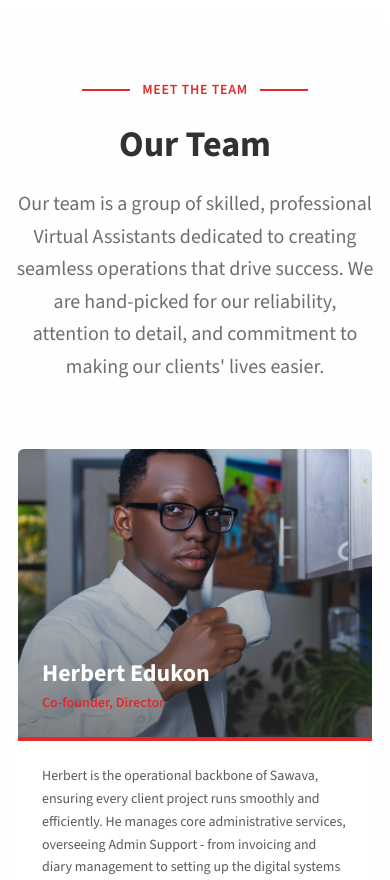
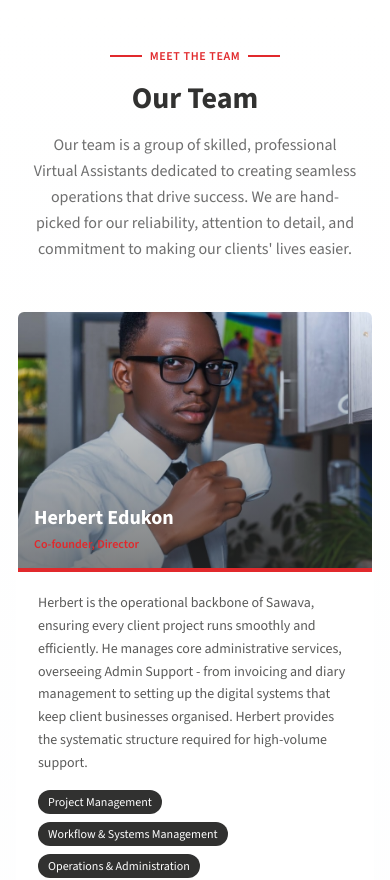
Before and after one commit to MauriceNgicho/digital_media, a Next.js app: page / in a window 390 px wide. Shown: the part 8000-8880 px from the top of the page. Built offline with nearby package versions, Linux system fonts and the light colour scheme.

Commit message:
Added images

```diff
--- a/components/TeamAndDifferentiation.js
+++ b/components/TeamAndDifferentiation.js
@@ -1,5 +1,4 @@
 'use client';
-
 import { motion } from 'framer-motion';
 import Image from 'next/image';
 import useScrollAnimation from '@/hooks/useScrollAnimation';
@@ -20,7 +19,7 @@ export default function TeamAndDifferentiation() {
       role: 'Co-founder, CTO',
       description: 'As Chief Technology Officer, Simon oversees all technical strategy and delivery systems. He is the architect behind our future-proof digital infrastructure, focusing on Web Support (design, migration, and maintenance) and ensuring our Social Media Support tools are secure and high-performing. Simon builds the robust solutions that allow the team to deliver complex services reliably.',
       image: '/images/team/simon.jpeg',
-      expertise: [ 'System Architecture/Design', 'Infrastructure Management', 'Tech Strategy & Leadership' ]
+      expertise: ['System Architecture/Design', 'Infrastructure Management', 'Tech Strategy & Leadership']
     },
     {
       name: 'Ken Joe Mwenda',
@@ -41,7 +40,7 @@ export default function TeamAndDifferentiation() {
   const differentiators = [
     {
       icon: (
-        <svg className="w-12 h-12" fill="none" stroke="currentColor" viewBox="0 0 24 24">
+        <svg className="w-10 h-10 sm:w-12 sm:h-12" fill="none" stroke="currentColor" viewBox="0 0 24 24">
           <path strokeLinecap="round" strokeLinejoin="round" strokeWidth={2} d="M9 12l2 2 4-4m5.618-4.016A11.955 11.955 0 0112 2.944a11.955 11.955 0 01-8.618 3.04A12.02 12.02 0 003 9c0 5.591 3.824 10.29 9 11.622 5.176-1.332 9-6.03 9-11.622 0-1.042-.133-2.052-.382-3.016z" />
         </svg>
       ),
@@ -50,7 +49,7 @@ export default function TeamAndDifferentiation() {
     },
     {
       icon: (
-        <svg className="w-12 h-12" fill="none" stroke="currentColor" viewBox="0 0 24 24">
+        <svg className="w-10 h-10 sm:w-12 sm:h-12" fill="none" stroke="currentColor" viewBox="0 0 24 24">
           <path strokeLinecap="round" strokeLinejoin="round" strokeWidth={2} d="M13 10V3L4 14h7v7l9-11h-7z" />
         </svg>
       ),
@@ -59,7 +58,7 @@ export default function TeamAndDifferentiation() {
     },
     {
       icon: (
-        <svg className="w-12 h-12" fill="none" stroke="currentColor" viewBox="0 0 24 24">
+        <svg className="w-10 h-10 sm:w-12 sm:h-12" fill="none" stroke="currentColor" viewBox="0 0 24 24">
           <path strokeLinecap="round" strokeLinejoin="round" strokeWidth={2} d="M12 8c-1.657 0-3 .895-3 2s1.343 2 3 2 3 .895 3 2-1.343 2-3 2m0-8c1.11 0 2.08.402 2.599 1M12 8V7m0 1v8m0 0v1m0-1c-1.11 0-2.08-.402-2.599-1M21 12a9 9 0 11-18 0 9 9 0 0118 0z" />
         </svg>
       ),
@@ -88,34 +87,41 @@ export default function TeamAndDifferentiation() {
   };
 
   return (
-    <section id="team" className="py-20 bg-gradient-to-b from-white to-gray-50" ref={ref}>
+    <section
+      id="team"
+      className="py-12 sm:py-16 md:py-20 bg-gradient-to-b from-white to-gray-50"
+      ref={ref}
+    >
       <div className="max-w-7xl mx-auto px-4 sm:px-6 lg:px-8">
 
         {/* Our Team Section */}
         <motion.div
-          className="text-center mb-16"
+          className="text-center mb-12 sm:mb-14 md:mb-16"
           initial={{ opacity: 0, y: 20 }}
           animate={isVisible ? { opacity: 1, y: 0 } : {}}
           transition={{ duration: 0.6 }}
         >
           {/* Section Label */}
-          <div className="flex items-center justify-center gap-3 mb-6">
-            <div className="w-12 h-0.5 bg-[#e1292c]"></div>
-            <span className="text-[#e1292c] font-semibold tracking-wider uppercase text-sm">Meet The Team</span>
-            <div className="w-12 h-0.5 bg-[#e1292c]"></div>
+          <div className="flex items-center justify-center gap-2 sm:gap-3 mb-4 sm:mb-6">
+            <div className="w-8 sm:w-10 md:w-12 h-0.5 bg-[#e1292c]"></div>
+            <span className="text-[#e1292c] font-semibold tracking-wider uppercase text-xs sm:text-sm">
+              Meet The Team
+            </span>
+            <div className="w-8 sm:w-10 md:w-12 h-0.5 bg-[#e1292c]"></div>
           </div>
 
-          <h2 className="text-4xl md:text-5xl font-display font-bold text-[#313130] mb-6">
+          <h2 className="text-3xl sm:text-4xl md:text-5xl font-display font-bold text-[#313130] mb-4 sm:mb-6 px-4">
             Our Team
           </h2>
-          <p className="text-xl text-[#313130]/70 max-w-4xl mx-auto leading-relaxed">
+
+          <p className="text-base sm:text-lg md:text-xl text-[#313130]/70 max-w-4xl mx-auto leading-relaxed px-4">
             Our team is a group of skilled, professional Virtual Assistants dedicated to creating seamless operations that drive success. We are hand-picked for our reliability, attention to detail, and commitment to making our clients&apos; lives easier.
           </p>
         </motion.div>
 
         {/* Team Grid - 2x2 Layout */}
         <motion.div
-          className="grid grid-cols-1 md:grid-cols-2 gap-8 mb-24 max-w-5xl mx-auto"
+          className="grid grid-cols-1 md:grid-cols-2 gap-6 sm:gap-8 mb-16 sm:mb-20 md:mb-24 max-w-5xl mx-auto"
           variants={container}
           initial="hidden"
           animate={isVisible ? 'visible' : 'hidden'}
@@ -126,34 +132,37 @@ export default function TeamAndDifferentiation() {
               variants={item}
               className="bg-white rounded-lg overflow-hidden group hover:shadow-2xl transition-all duration-500 border-2 border-transparent hover:border-[#e1292c]/20"
             >
-              <div className="relative h-72 overflow-hidden">
+              <div className="relative h-64 sm:h-72 md:h-80 overflow-hidden">
                 <Image
                   src={member.image}
                   alt={member.name}
                   width={400}
-                  height={288}
+                  height={320}
                   className="w-full h-full object-cover object-top transition-opacity duration-700"
                   style={{ objectPosition: '50% 30%' }}
                 />
-                {/* Red gradient overlay on hover */}
+                {/* Gradient overlay */}
                 <div className="absolute inset-0 bg-gradient-to-t from-[#313130] via-[#313130]/50 to-transparent opacity-60 group-hover:opacity-80 transition-opacity duration-500" />
 
                 {/* Name overlay on image */}
-                <div className="absolute bottom-0 left-0 right-0 p-6 text-white z-10">
-                  <h3 className="text-2xl font-display font-bold mb-1">
+                <div className="absolute bottom-0 left-0 right-0 p-4 sm:p-6 text-white z-10">
+                  <h3 className="text-xl sm:text-2xl font-display font-bold mb-1">
                     {member.name}
                   </h3>
-                  <p className="text-[#e1292c] font-semibold text-sm">
+                  <p className="text-[#e1292c] font-semibold text-xs sm:text-sm">
                     {member.role}
                   </p>
                 </div>
 
                 {/* Red accent corner */}
-                <div className="absolute top-0 right-0 w-16 h-16 bg-[#e1292c] opacity-0 group-hover:opacity-100 transition-opacity duration-500" style={{ clipPath: 'polygon(100% 0, 0 0, 100% 100%)' }}></div>
+                <div
+                  className="absolute top-0 right-0 w-12 h-12 sm:w-16 sm:h-16 bg-[#e1292c] opacity-0 group-hover:opacity-100 transition-opacity duration-500"
+                  style={{ clipPath: 'polygon(100% 0, 0 0, 100% 100%)' }}
+                ></div>
               </div>
 
-              <div className="p-6 border-t-4 border-[#e1292c]">
-                <p className="text-[#313130]/80 leading-relaxed mb-4 text-sm">
+              <div className="p-5 sm:p-6 border-t-4 border-[#e1292c]">
+                <p className="text-[#313130]/80 leading-relaxed mb-4 text-sm sm:text-base">
                   {member.description}
                 </p>
 
@@ -161,7 +170,7 @@ export default function TeamAndDifferentiation() {
                   {member.expertise.map((skill, skillIndex) => (
                     <span
                       key={skillIndex}
-                      className="px-3 py-1 bg-[#313130] text-white text-xs rounded-full font-medium hover:bg-[#e1292c] transition-colors duration-300 cursor-default"
+                      className="px-2.5 py-1 sm:px-3 bg-[#313130] text-white text-xs rounded-full font-medium hover:bg-[#e1292c] transition-colors duration-300 cursor-default"
                     >
                       {skill}
                     </span>
@@ -173,12 +182,12 @@ export default function TeamAndDifferentiation() {
         </motion.div>
 
         {/* Divider */}
-        <div className="relative mb-20">
+        <div className="relative mb-14 sm:mb-16 md:mb-20">
           <div className="absolute inset-0 flex items-center">
             <div className="w-full border-t border-gray-200"></div>
           </div>
           <div className="relative flex justify-center">
-            <div className="bg-gradient-to-b from-white to-gray-50 px-8">
+            <div className="bg-gradient-to-b from-white to-gray-50 px-6 sm:px-8">
               <div className="w-3 h-3 bg-[#e1292c] rotate-45"></div>
             </div>
           </div>
@@ -186,28 +195,31 @@ export default function TeamAndDifferentiation() {
 
         {/* What Makes Us Different Section */}
         <motion.div
-          className="text-center mb-16"
+          className="text-center mb-12 sm:mb-14 md:mb-16"
           initial={{ opacity: 0, y: 20 }}
           animate={isVisible ? { opacity: 1, y: 0 } : {}}
           transition={{ delay: 0.4, duration: 0.6 }}
         >
           {/* Section Label */}
-          <div className="flex items-center justify-center gap-3 mb-6">
-            <div className="w-12 h-0.5 bg-[#e1292c]"></div>
-            <span className="text-[#e1292c] font-semibold tracking-wider uppercase text-sm">Why Choose Us</span>
-            <div className="w-12 h-0.5 bg-[#e1292c]"></div>
+          <div className="flex items-center justify-center gap-2 sm:gap-3 mb-4 sm:mb-6">
+            <div className="w-8 sm:w-10 md:w-12 h-0.5 bg-[#e1292c]"></div>
+            <span className="text-[#e1292c] font-semibold tracking-wider uppercase text-xs sm:text-sm">
+              Why Choose Us
+            </span>
+            <div className="w-8 sm:w-10 md:w-12 h-0.5 bg-[#e1292c]"></div>
           </div>
 
-          <h2 className="text-4xl md:text-5xl font-display font-bold text-[#313130] mb-6">
+          <h2 className="text-3xl sm:text-4xl md:text-5xl font-display font-bold text-[#313130] mb-4 sm:mb-6 px-4">
             What Makes Us Different
           </h2>
-          <p className="text-xl text-[#313130]/70 max-w-4xl mx-auto leading-relaxed">
+
+          <p className="text-base sm:text-lg md:text-xl text-[#313130]/70 max-w-4xl mx-auto leading-relaxed px-4">
             We offer more than just a remote worker; we offer a strategic partnership. Here&apos;s how we stand out from the rest.
           </p>
         </motion.div>
 
         <motion.div
-          className="grid grid-cols-1 md:grid-cols-3 gap-8"
+          className="grid grid-cols-1 sm:grid-cols-2 md:grid-cols-3 gap-6 sm:gap-8"
           variants={container}
           initial="hidden"
           animate={isVisible ? 'visible' : 'hidden'}
@@ -216,60 +228,63 @@ export default function TeamAndDifferentiation() {
             <motion.div
               key={index}
               variants={item}
-              className="relative bg-white p-8 rounded-lg border-2 border-gray-100 hover:border-[#e1292c] transition-all duration-300 text-center group overflow-hidden"
+              className="relative bg-white p-6 sm:p-8 rounded-lg border-2 border-gray-100 hover:border-[#e1292c] transition-all duration-300 text-center group overflow-hidden"
               whileHover={{ y: -8, transition: { duration: 0.3 } }}
             >
               {/* Background accent */}
               <div className="absolute top-0 left-0 w-full h-2 bg-gradient-to-r from-[#e1292c] to-[#313130] transform scale-x-0 group-hover:scale-x-100 transition-transform duration-500 origin-left"></div>
 
               <motion.div
-                className="text-[#e1292c] mb-6 inline-block"
+                className="text-[#e1292c] mb-4 sm:mb-6 inline-block"
                 whileHover={{ scale: 1.1, rotate: 5 }}
                 transition={{ type: 'spring', stiffness: 300 }}
               >
                 {diff.icon}
               </motion.div>
 
-              <h3 className="text-xl font-display font-bold text-[#313130] mb-4">
+              <h3 className="text-lg sm:text-xl font-display font-bold text-[#313130] mb-3 sm:mb-4">
                 {diff.title}
               </h3>
-              <p className="text-[#313130]/70 leading-relaxed">
+
+              <p className="text-sm sm:text-base text-[#313130]/70 leading-relaxed">
                 {diff.description}
               </p>
 
               {/* Corner decoration */}
-              <div className="absolute bottom-0 right-0 w-12 h-12 border-r-4 border-b-4 border-[#e1292c]/20 opacity-0 group-hover:opacity-100 transition-opacity duration-300"></div>
+              <div className="absolute bottom-0 right-0 w-10 h-10 sm:w-12 sm:h-12 border-r-4 border-b-4 border-[#e1292c]/20 opacity-0 group-hover:opacity-100 transition-opacity duration-300"></div>
             </motion.div>
           ))}
         </motion.div>
 
         {/* Call to Action */}
         <motion.div
-          className="text-center mt-20"
+          className="text-center mt-14 sm:mt-16 md:mt-20"
           initial={{ opacity: 0, y: 20 }}
           animate={isVisible ? { opacity: 1, y: 0 } : {}}
           transition={{ delay: 0.8, duration: 0.6 }}
         >
-          <div className="relative bg-[#313130] rounded-2xl p-12 overflow-hidden">
+          <div className="relative bg-[#313130] rounded-2xl p-8 sm:p-10 md:p-12 overflow-hidden">
             {/* Decorative elements */}
-            <div className="absolute top-0 left-0 w-40 h-40 bg-[#e1292c]/10 rounded-full filter blur-3xl"></div>
-            <div className="absolute bottom-0 right-0 w-40 h-40 bg-[#e1292c]/10 rounded-full filter blur-3xl"></div>
+            <div className="absolute top-0 left-0 w-32 h-32 sm:w-40 sm:h-40 bg-[#e1292c]/10 rounded-full filter blur-3xl"></div>
+            <div className="absolute bottom-0 right-0 w-32 h-32 sm:w-40 sm:h-40 bg-[#e1292c]/10 rounded-full filter blur-3xl"></div>
 
             <div className="relative z-10">
-              <h3 className="text-3xl md:text-4xl font-display font-bold text-white mb-4">
+              <h3 className="text-2xl sm:text-3xl md:text-4xl font-display font-bold text-white mb-3 sm:mb-4 px-4">
                 Ready to Experience the Difference?
               </h3>
-              <p className="text-white/80 text-lg mb-8 max-w-2xl mx-auto">
+
+              <p className="text-white/80 text-base sm:text-lg mb-6 sm:mb-8 max-w-2xl mx-auto px-4">
                 Join hundreds of businesses that have transformed their operations with Sawava&apos;s expert virtual assistant services.
               </p>
+
               <motion.a
                 href="#contact"
-                className="inline-flex items-center bg-[#e1292c] text-white px-10 py-4 rounded-full text-lg font-semibold hover:bg-[#c32023] transition-all duration-300 shadow-xl hover:shadow-2xl hover:shadow-[#e1292c]/30"
+                className="inline-flex items-center justify-center bg-[#e1292c] text-white px-8 sm:px-10 py-3 sm:py-4 rounded-full text-base sm:text-lg font-semibold hover:bg-[#c32023] transition-all duration-300 shadow-lg hover:shadow-xl hover:shadow-[#e1292c]/20"
                 whileHover={{ scale: 1.05, y: -2 }}
                 whileTap={{ scale: 0.95 }}
               >
-                Get Started Today
-                <svg className="ml-3 w-5 h-5" fill="none" stroke="currentColor" viewBox="0 0 24 24">
+                <span>Get Started Today</span>
+                <svg className="ml-2 sm:ml-3 w-4 h-4 sm:w-5 sm:h-5" fill="none" stroke="currentColor" viewBox="0 0 24 24">
                   <path strokeLinecap="round" strokeLinejoin="round" strokeWidth={2} d="M17 8l4 4m0 0l-4 4m4-4H3" />
                 </svg>
               </motion.a>
```
